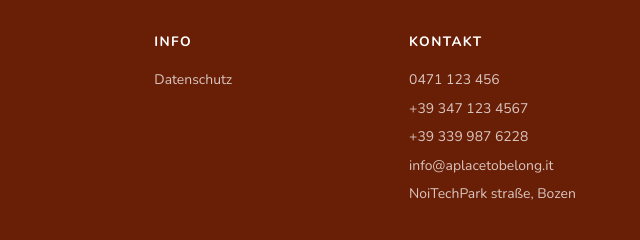
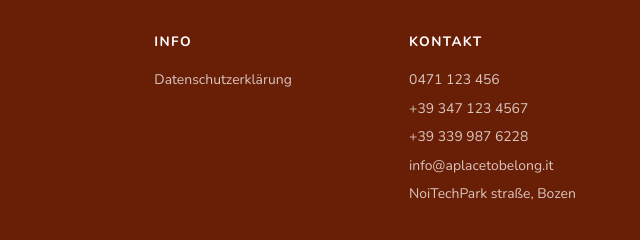
Before and after one commit to salmaam2205-pixel/A-place-to-belong, a plain HTML site: page adoption.html in a window 1280 px wide. Shown: the part 2950-3190 px from the top of the page, 613-1253 px from the left. Drawn offline with nearby package versions, Linux system fonts and the light colour scheme.

Commit message:
modifiche

```diff
--- a/adoption.html
+++ b/adoption.html
@@ -271,7 +271,7 @@
           </label>
           <label class="checkbox-item">
             <input type="checkbox" id="consentPrivacy">
-            <span>Ich stimme der Verarbeitung meiner Daten gemäß der <a href="#">Datenschutzerklärung</a> zu. *</span>
+            <span>Ich stimme der Verarbeitung meiner Daten gemäß der <a href="datenschutzen.html" target="_blank" rel="noopener">Datenschutzerklärung</a> zu. *</span>
           </label>
           <!-- Fehlermeldung wenn eine oder beide Checkboxen fehlen -->
           <span class="error-msg" id="consentError"></span>
@@ -304,7 +304,7 @@
       <div class="footer-links">
         <h4>Info</h4>
         <ul>
-          <li><a href="datenschutzen.html">Datenschutz</a></li>
+          <li><a href="datenschutzen.html">Datenschutzerklärung</a></li>
         </ul>
       </div>
       <div class="footer-links">
```
Also changed, not shown: gallery.html (+1 -1 lines), index.html (+1 -2 lines).
